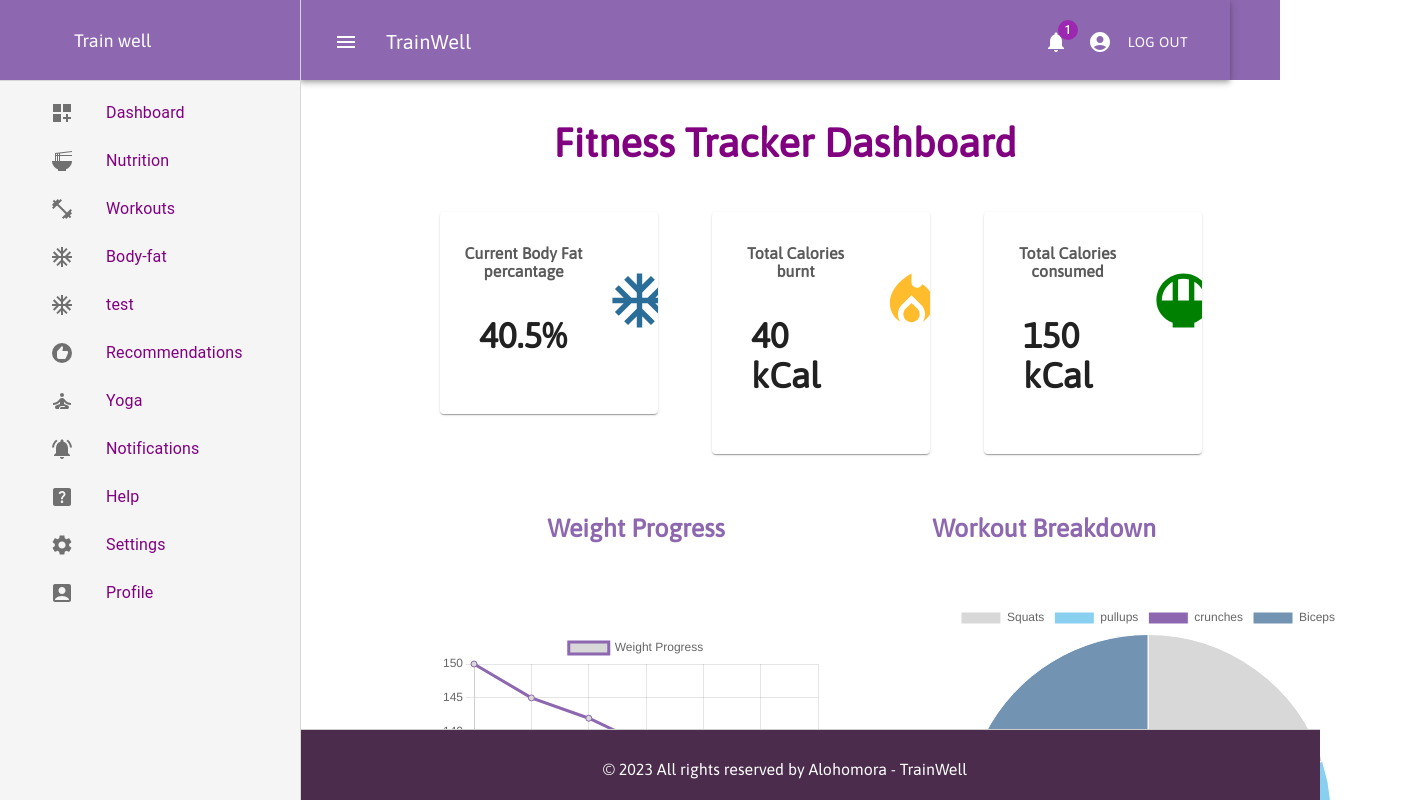
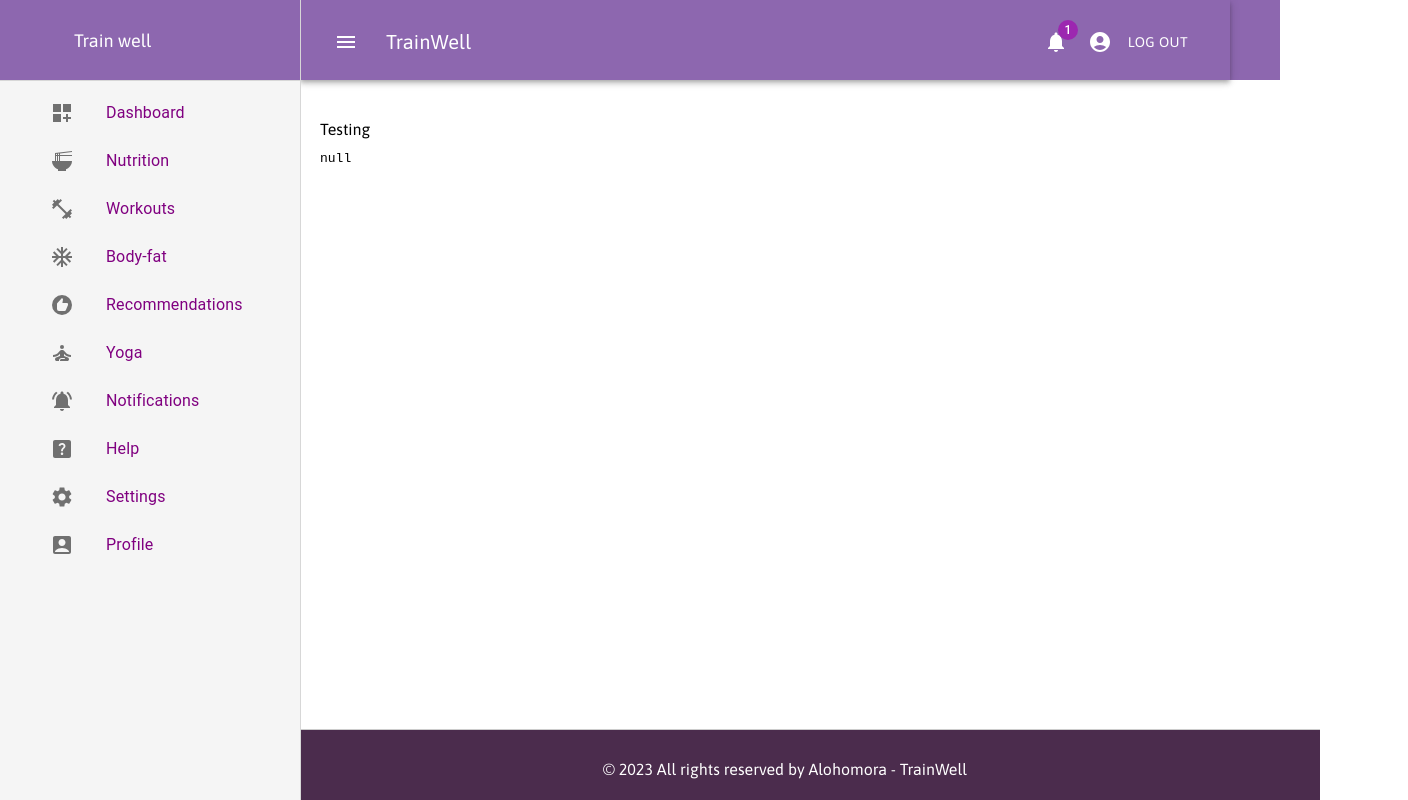
Before and after one commit to Alohomora-Intellihack/Frontend, a React (Create React App) app in the folder client/: page /home/test in a window 1280 px wide. Shown: the top 800 px of the page, 1408 px wide, since content can reach past the window. Built offline with nearby package versions, Linux system fonts and the light colour scheme.

Commit message:
changes in routes

```diff
--- a/client/src/Components/Auth/SignIn/SignInForm.js
+++ b/client/src/Components/Auth/SignIn/SignInForm.js
@@ -71,7 +71,7 @@
         timer: 2000,
         buttons: false,
       });
-      navigate(`/home/${userId}`);
+      navigate(`/home`);
     }
   }, [FormErrors, isSubmit]);
 
--- a/client/src/Components/Layout/SideBar/Sidebar.js
+++ b/client/src/Components/Layout/SideBar/Sidebar.js
@@ -23,7 +23,7 @@
         <List>
           {links.map((text) => (
             <NavLink
-              to={`/home/${userId}/${text.name}`}
+              to={`/home/${text.name}`}
               key={text.name}
               activeClassName={classes.activeNavLink} style={{ textDecoration: 'none', color: 'purple' }}>
               <ListItem key={text} disablePadding >
--- a/client/src/Components/Layout/SideBar/SidebarLinks.js
+++ b/client/src/Components/Layout/SideBar/SidebarLinks.js
@@ -15,10 +15,6 @@
       },
       {
         name: 'Body-fat',
-        icon: <AcUnit/>
-      },
-      {
-        name: 'test',
         icon: <AcUnit/>
       },
       {
--- a/client/src/Routes/Routers.js
+++ b/client/src/Routes/Routers.js
@@ -29,7 +29,7 @@
           <Route path="/" element={<SignUp />} />
           <Route path="/signin" element={<SignIn />} />
 
-          <Route path="/home/:userId" element={<HomePage />}>
+          <Route path="/home" element={<HomePage />}>
             <Route path="" element={<Dashboard />} />
             <Route path="dashboard" element={<Dashboard />} />
 
```
